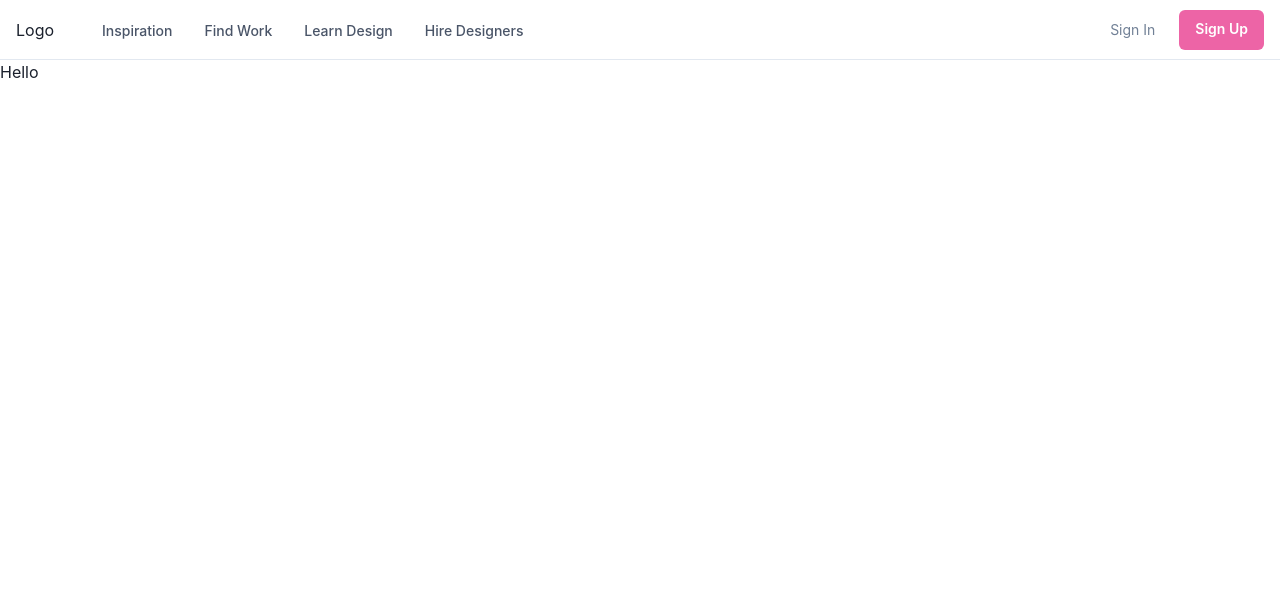
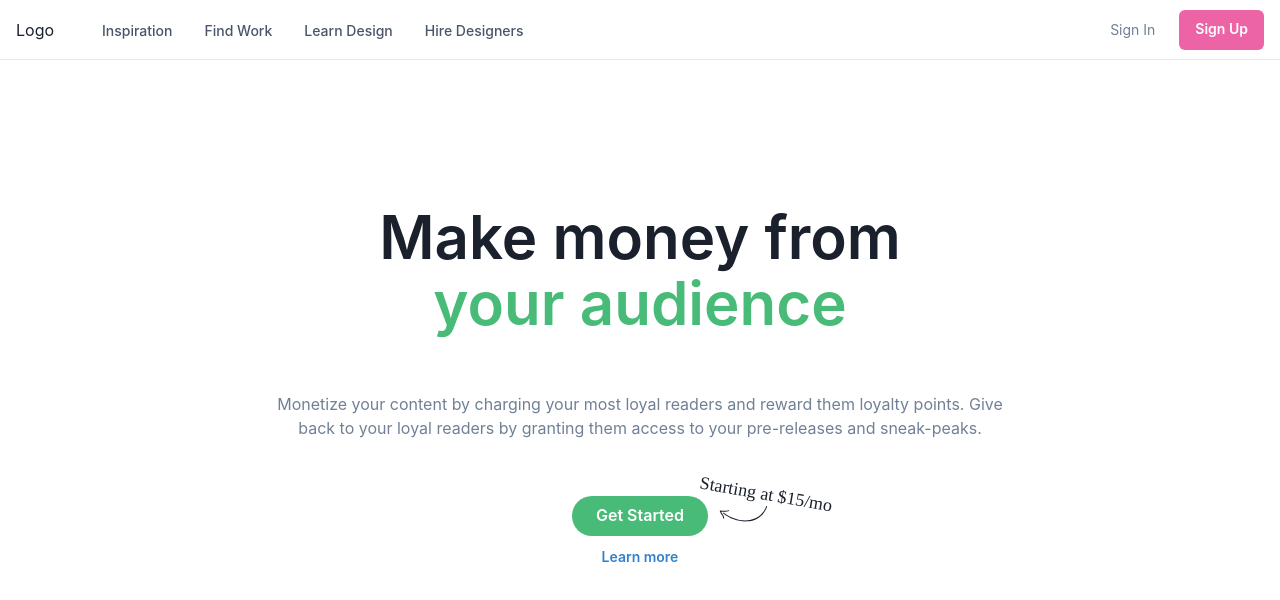
Before and after one commit to purnasth/nextjs-chakra-ui-tsx, a Next.js app: page / in a window 1280 px wide. Shown: the top 600 px of the page. Built offline with nearby package versions, Linux system fonts and the light colour scheme.

Commit message:
Create hero component

```diff
--- a/app/page.tsx
+++ b/app/page.tsx
@@ -1,7 +1,9 @@
+import HeroSection from "@/components/HeroSection";
+
 export default function Home() {
   return (
     <>
-      <h1>Hello</h1>
+      <HeroSection />
     </>
   );
 }
--- a/components/HeroSection.tsx
+++ b/components/HeroSection.tsx
@@ -0,0 +1,100 @@
+"use client";
+
+import Head from "next/head";
+import {
+  Box,
+  Heading,
+  Container,
+  Text,
+  Button,
+  Stack,
+  Icon,
+  useColorModeValue,
+  createIcon,
+} from "@chakra-ui/react";
+
+export default function HeroSection() {
+  return (
+    <>
+      <Container maxW={"3xl"}>
+        <Stack
+          as={Box}
+          textAlign={"center"}
+          spacing={{ base: 8, md: 14 }}
+          py={{ base: 20, md: 36 }}
+        >
+          <Heading
+            fontWeight={600}
+            fontSize={{ base: "2xl", sm: "4xl", md: "6xl" }}
+            lineHeight={"110%"}
+          >
+            Make money from <br />
+            <Text as={"span"} color={"green.400"}>
+              your audience
+            </Text>
+          </Heading>
+          <Text color={"gray.500"}>
+            Monetize your content by charging your most loyal readers and reward
+            them loyalty points. Give back to your loyal readers by granting
+            them access to your pre-releases and sneak-peaks.
+          </Text>
+          <Stack
+            direction={"column"}
+            spacing={3}
+            align={"center"}
+            alignSelf={"center"}
+            position={"relative"}
+          >
+            <Button
+              colorScheme={"green"}
+              bg={"green.400"}
+              rounded={"full"}
+              px={6}
+              _hover={{
+                bg: "green.500",
+              }}
+            >
+              Get Started
+            </Button>
+            <Button variant={"link"} colorScheme={"blue"} size={"sm"}>
+              Learn more
+            </Button>
+            <Box>
+              <Icon
+                as={Arrow}
+                color={useColorModeValue("gray.800", "gray.300")}
+                w={71}
+                position={"absolute"}
+                right={-71}
+                top={"10px"}
+              />
+              <Text
+                fontSize={"lg"}
+                fontFamily={"Caveat"}
+                position={"absolute"}
+                right={"-125px"}
+                top={"-15px"}
+                transform={"rotate(10deg)"}
+              >
+                Starting at $15/mo
+              </Text>
+            </Box>
+          </Stack>
+        </Stack>
+      </Container>
+    </>
+  );
+}
+
+const Arrow = createIcon({
+  displayName: "Arrow",
+  viewBox: "0 0 72 24",
+  path: (
+    <path
+      fillRule="evenodd"
+      clipRule="evenodd"
+      d="M0.600904 7.08166C0.764293 6.8879 1.01492 6.79004 1.26654 6.82177C2.83216 7.01918 5.20326 7.24581 7.54543 7.23964C9.92491 7.23338 12.1351 6.98464 13.4704 6.32142C13.84 6.13785 14.2885 6.28805 14.4722 6.65692C14.6559 7.02578 14.5052 7.47362 14.1356 7.6572C12.4625 8.48822 9.94063 8.72541 7.54852 8.7317C5.67514 8.73663 3.79547 8.5985 2.29921 8.44247C2.80955 9.59638 3.50943 10.6396 4.24665 11.7384C4.39435 11.9585 4.54354 12.1809 4.69301 12.4068C5.79543 14.0733 6.88128 15.8995 7.1179 18.2636C7.15893 18.6735 6.85928 19.0393 6.4486 19.0805C6.03792 19.1217 5.67174 18.8227 5.6307 18.4128C5.43271 16.4346 4.52957 14.868 3.4457 13.2296C3.3058 13.0181 3.16221 12.8046 3.01684 12.5885C2.05899 11.1646 1.02372 9.62564 0.457909 7.78069C0.383671 7.53862 0.437515 7.27541 0.600904 7.08166ZM5.52039 10.2248C5.77662 9.90161 6.24663 9.84687 6.57018 10.1025C16.4834 17.9344 29.9158 22.4064 42.0781 21.4773C54.1988 20.5514 65.0339 14.2748 69.9746 0.584299C70.1145 0.196597 70.5427 -0.0046455 70.931 0.134813C71.3193 0.274276 71.5206 0.70162 71.3807 1.08932C66.2105 15.4159 54.8056 22.0014 42.1913 22.965C29.6185 23.9254 15.8207 19.3142 5.64226 11.2727C5.31871 11.0171 5.26415 10.5479 5.52039 10.2248Z"
+      fill="currentColor"
+    />
+  ),
+});
```
